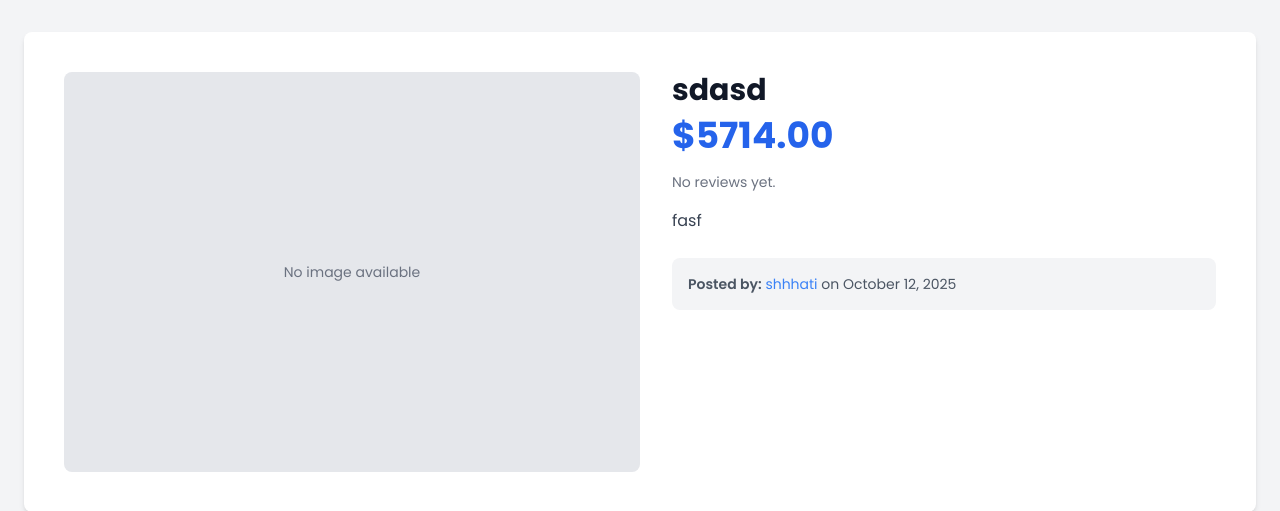
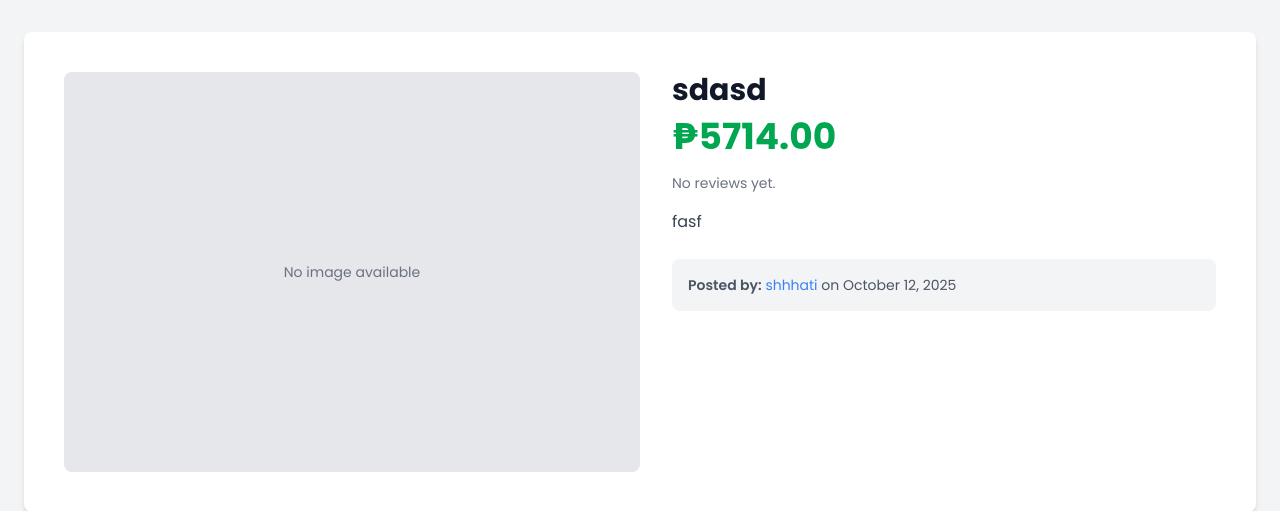
Before and after one commit to KenjiVizcayno28/haluhalu_deployed, a Django app: page /products/15/ in a window 1280 px wide. Shown: the part 78-589 px from the top of the page. Run offline with Django 5.2, Linux system fonts and the light colour scheme; data comes from the database, SQL or seed files in the repository; some libraries are stand-ins or nearby versions.

```diff
--- a/core/templates/core/product_detail.html
+++ b/core/templates/core/product_detail.html
@@ -20,7 +20,9 @@
             {% if product.is_sold %}
                 <span class="inline-block bg-red-500 text-white text-xs font-bold px-3 py-1 rounded-full uppercase tracking-wide mb-4">Sold</span>
             {% else %}
-                <p class="text-4xl font-extrabold text-blue-600 mb-4">${{ product.price|floatformat:2 }}</p>
+                <p class="text-4xl font-extrabold mb-4">
+                <span style="color: #00A650; font-family: 'Inter', Arial, sans-serif;">₱</span><span style="color: #00A650;">{{ product.price|floatformat:2 }}</span>
+                </p>
             {% endif %}
 
             <div class="flex items-center space-x-2 text-yellow-500 mb-4">
```
